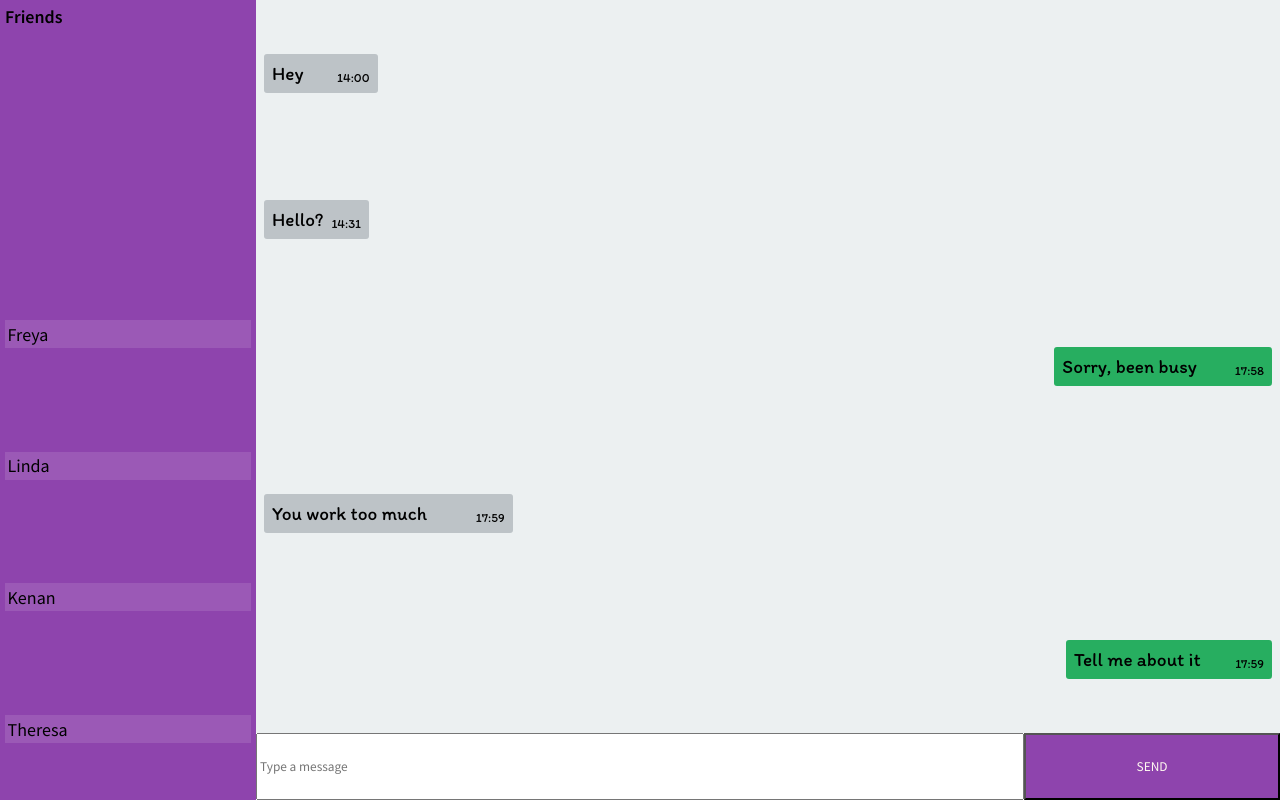
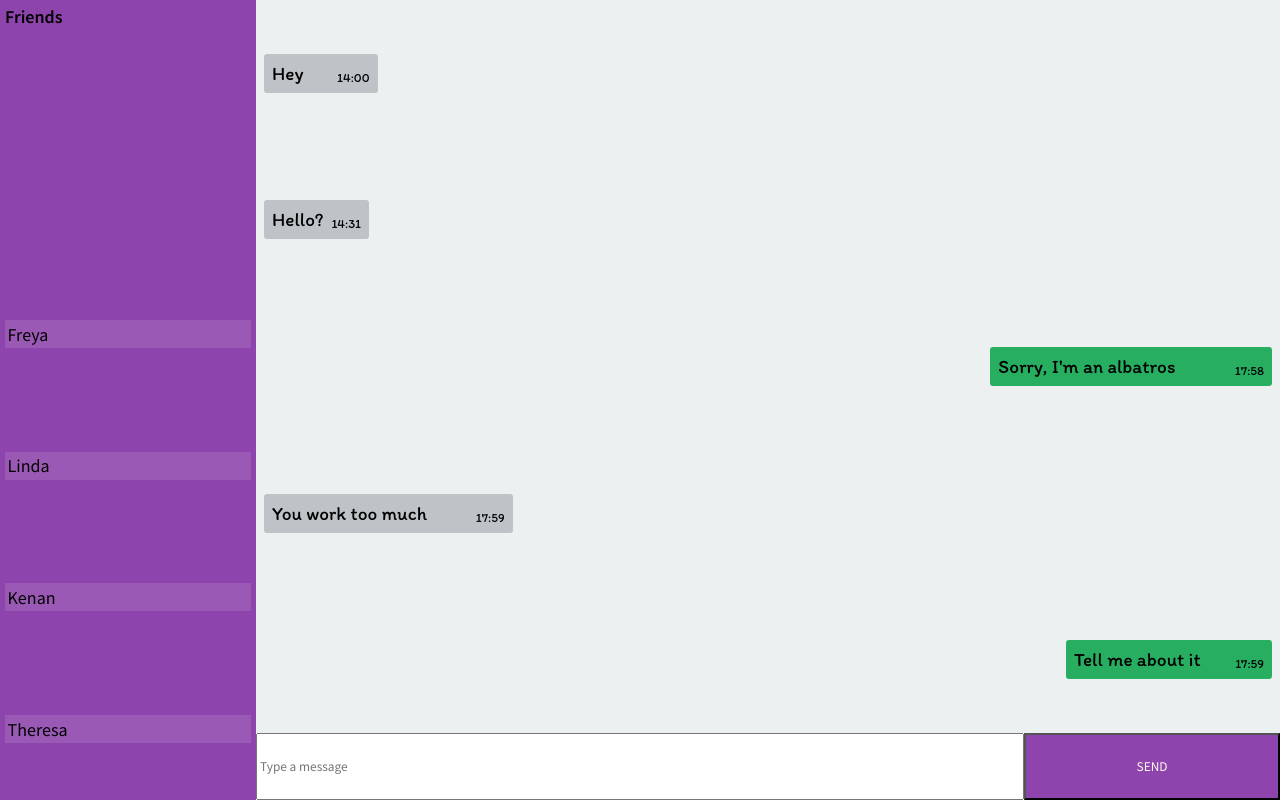
Before and after one commit to Elevationacademy/cohort-19-week-3-david-stereonaut, a plain HTML site: page CSS Grid/Ex1/index.html in a window 1280 px wide. Drawn offline with Linux system fonts and the light colour scheme.

Commit message:
minor text fix

```diff
--- a/CSS Grid/Ex1/index.html
+++ b/CSS Grid/Ex1/index.html
@@ -26,7 +26,7 @@
                 <p class="msg-text">Hello?</p><p class="msg-time">14:31</p>
             </div>
             <div class="own-msg msg">
-                <p class="msg-text">Sorry, been busy</p><p class="msg-time">17:58</p>
+                <p class="msg-text">Sorry, I'm an albatros</p><p class="msg-time">17:58</p>
             </div>
             <div class="other-msg msg">
                 <p class="msg-text">You work too much</p><p class="msg-time">17:59</p>
```
